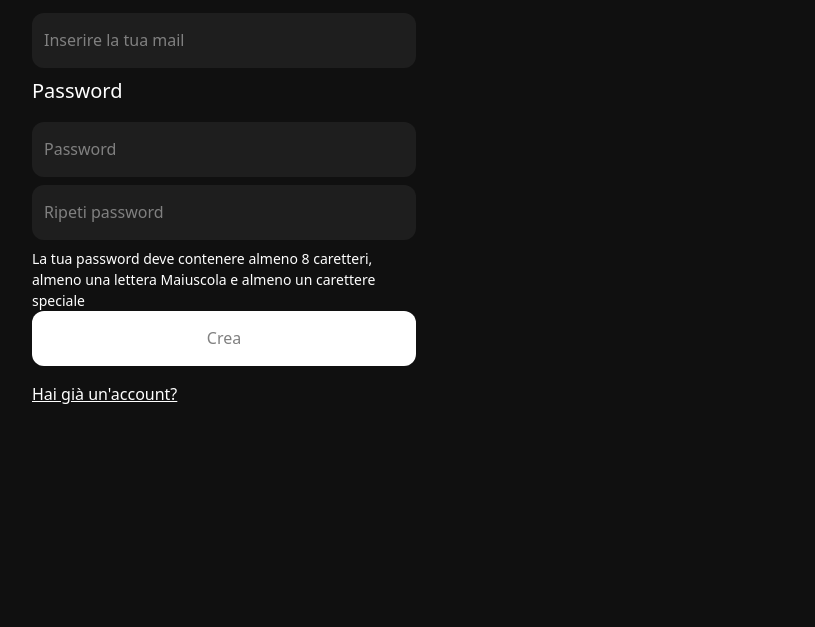
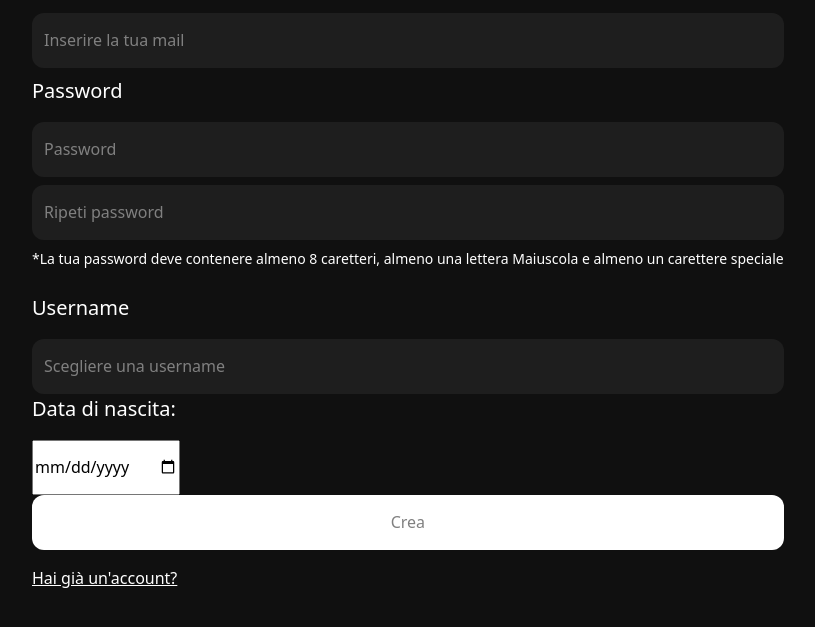
Before and after one commit to TeddySal/Esame-PWM, a plain HTML site: page registrati.html in a window 1280 px wide. Shown: the part 207-834 px from the top of the page, without its empty margins (58-873 px from the left). Drawn offline with nearby package versions, Linux system fonts and the light colour scheme.

Commit message:
registrazione da finire

```diff
--- a/registrati.html
+++ b/registrati.html
@@ -82,7 +82,6 @@
   </head>
   <body>
     <div class="container d-flex" style="height: 100vh; margin-top: 100px;">
-        <div class="card" style="width: 25rem; border: none;">
             <form class="p-2">
               <div class="mb-2">
                 <p style="color: white; font-size: 25pt;" >Crea account</p>
@@ -96,13 +95,17 @@
             <div class="mb-2">
                 <input placeholder="Ripeti password" type="password" class="form-control" id="exampleInputPassword1">
               </div>
-              <div id="passwordHelpBlock" class="form-text" style="color: white;">La tua password deve contenere almeno 8 caretteri, almeno una lettera Maiuscola e almeno un carettere speciale</div>
+              <div id="passwordHelpBlock" class="form-text" style="color: white;">*La tua password deve contenere almeno 8 caretteri, almeno una lettera Maiuscola e almeno un carettere speciale</div><br>
+              <p style="color: white; font-size: 15pt;" >Username</p>
+              <input placeholder="Scegliere una username" class="form-control" id="exampleInputEmail1" aria-describedby="emailHelp">
+              <p style="color: white; font-size: 15pt;" >Data di nascita:</p>
+              <input type="date" id="dateStandard" name="dateStandard" style="color: black;">
 
               <div class="mb-3">
                 <button type="submit" class="btn w-100">Crea</button>
               </div>
                 <a href="#" style="text-decoration: underline; color: white;">Hai già un'account?</a>
-              </div>
+
             </form>
 
         </div>
```
Also changed, not shown: test/testo.json (+1 -1 lines).
